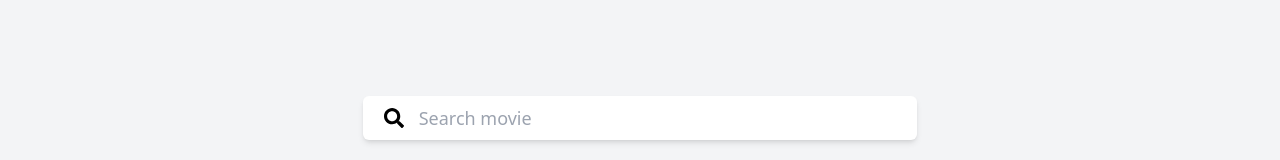
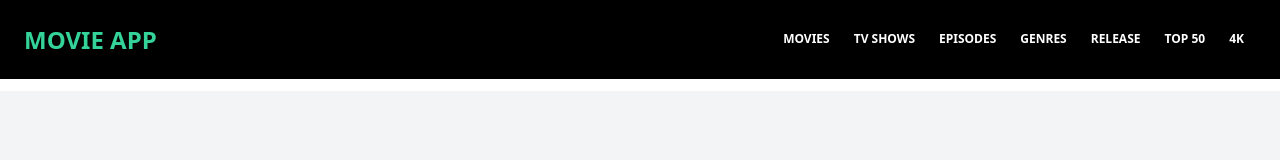
Before and after one commit to Halim-Shams/movie_app, a React (Create React App) app: page / in a window 1280 px wide. Shown: the top 160 px of the page. Built offline with nearby package versions, Linux system fonts and the light colour scheme.

Commit message:
Added Navbar

```diff
--- a/src/App.jsx
+++ b/src/App.jsx
@@ -1,13 +1,17 @@
 import './App.css';
+import Navbar from './Components/Navbar';
 import Movies from './Components/Movies';
 import Search from './Components/Search';
 
 function App() {
 	return (
+		<>
+		<Navbar />
 		<div className='flex flex-col gap-32 items-center text-2xl font-bold bg-gray-100 py-24 px-56'>
 			<Search />
 			<Movies />
 		</div>
+		</>
 	);
 }
 
--- /dev/null
+++ b/src/Components/Navbar.jsx
@@ -0,0 +1,93 @@
+import React from "react";
+export default function Navbar({ fixed }) {
+    const [navbarOpen, setNavbarOpen] = React.useState(false);
+    return (
+      <>
+        <nav className="relative flex flex-wrap items-center justify-between px-2 py-3 bg-black mb-3">
+          <div className="container px-4 mx-auto flex flex-wrap items-center justify-between">
+            <div className="w-full relative flex justify-between lg:w-auto lg:static lg:block lg:justify-start">
+              <a
+                className="text-2xl font-bold leading-relaxed inline-block mr-4 py-2 whitespace-nowrap uppercase text-emerald-400"
+                href="#pablo"
+              >
+                MOVIE APP
+              </a>
+              <button
+                className="text-white cursor-pointer text-xl leading-none px-3 py-1 border border-solid border-transparent rounded bg-transparent block lg:hidden outline-none focus:outline-none"
+                type="button"
+                onClick={() => setNavbarOpen(!navbarOpen)}
+              >
+                <i className="fas fa-bars"></i>
+              </button>
+            </div>
+            <div
+              className={
+                "lg:flex flex-grow items-center" +
+                (navbarOpen ? " flex" : " hidden")
+              }
+              id="example-navbar-danger"
+            >
+              <ul className="flex flex-col lg:flex-row list-none lg:ml-auto">
+                <li className="nav-item">
+                  <a
+                    className="px-3 py-2 flex items-center text-xs uppercase font-bold leading-snug text-white hover:text-emerald-400"
+                    href="#pablo"
+                  >
+                    MOVIES
+                  </a>
+                </li>
+                <li className="nav-item">
+                  <a
+                    className="px-3 py-2 flex items-center text-xs uppercase font-bold leading-snug text-white hover:text-emerald-400"
+                    href="#pablo"
+                  >
+                    TV Shows
+                  </a>
+                </li>
+                <li className="nav-item">
+                  <a
+                    className="px-3 py-2 flex items-center text-xs uppercase font-bold leading-snug text-white hover:text-emerald-400"
+                    href="#pablo"
+                  >
+                    Episodes
+                  </a>
+                </li>
+                <li className="nav-item">
+                  <a
+                    className="px-3 py-2 flex items-center text-xs uppercase font-bold leading-snug text-white hover:text-emerald-400"
+                    href="#pablo"
+                  >
+                    Genres
+                  </a>
+                </li>
+                <li className="nav-item">
+                  <a
+                    className="px-3 py-2 flex items-center text-xs uppercase font-bold leading-snug text-white hover:text-emerald-400"
+                    href="#pablo"
+                  >
+                    Release
+                  </a>
+                </li>
+                <li className="nav-item">
+                  <a
+                    className="px-3 py-2 flex items-center text-xs uppercase font-bold leading-snug text-white hover:text-emerald-400"
+                    href="#pablo"
+                  >
+                    TOP 50
+                  </a>
+                </li>
+                <li className="nav-item">
+                  <a
+                    className="px-3 py-2 flex items-center text-xs uppercase font-bold leading-snug text-white hover:text-emerald-400"
+                    href="#pablo"
+                  >
+                    4K
+                  </a>
+                </li>
+              </ul>
+            </div>
+          </div>
+        </nav>
+      </>
+    );
+  }
```
Also changed, not shown: 1 other file (tests, documents, lock files or other folders).
